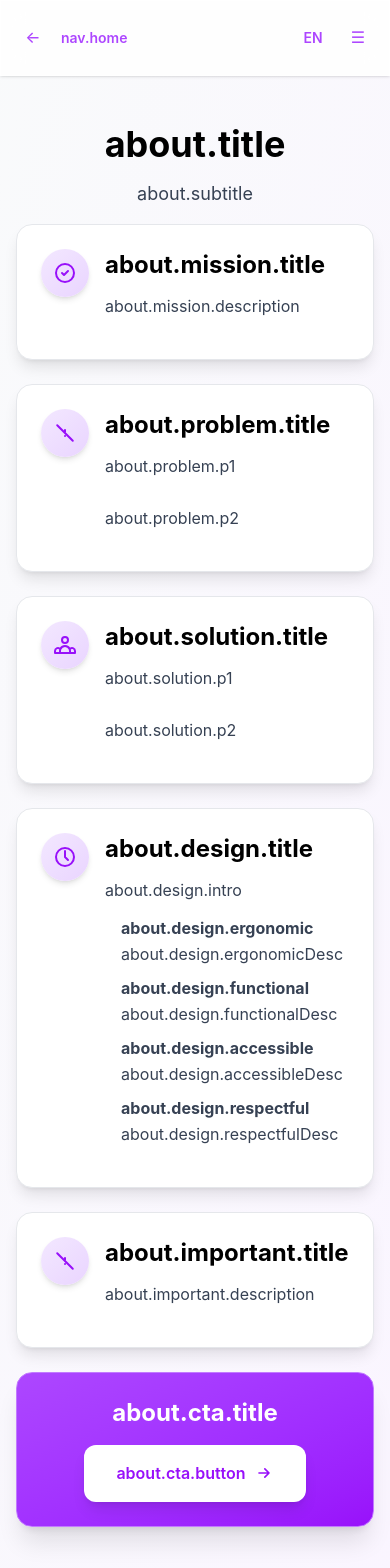
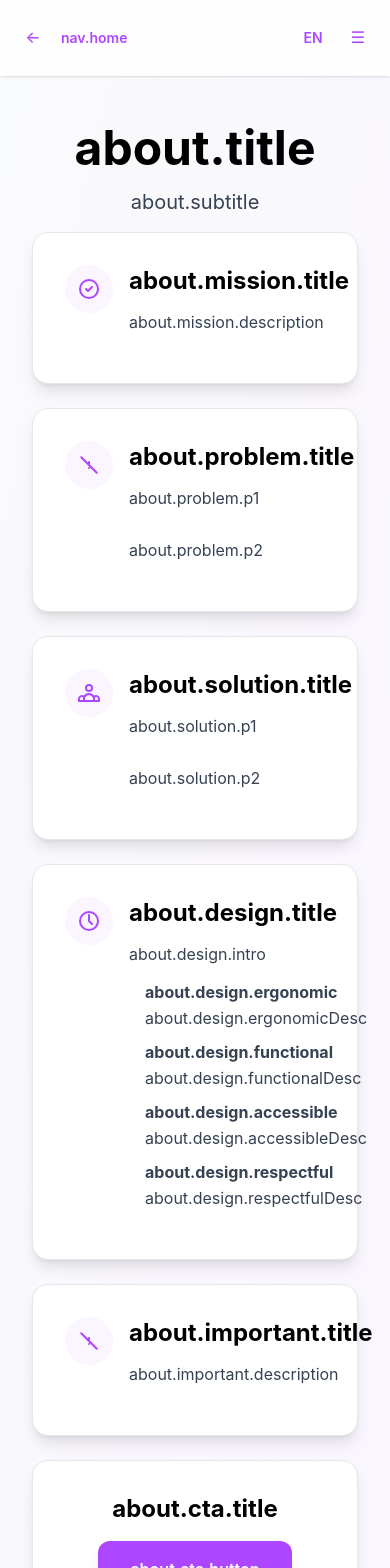
Before and after one commit to luizteco/thesis, a React (Vite) app: page /about in a window 390 px wide. Shown: the top 1568 px of the page. Built offline with nearby package versions, Linux system fonts and the light colour scheme; the HTML template or start-up script is replaced by a standard one.

Commit message:
fix: improve UI - consistent card sizing, subtle orbs, restore typography, reduce image scale, enhance glassmorphism

```diff
--- a/src/index.css
+++ b/src/index.css
@@ -51,22 +51,22 @@ button:active {
 .stagger-3 { animation-delay: 0.3s; }
 .stagger-4 { animation-delay: 0.4s; }
 
+/* Smooth float animation for orbs */
+@keyframes float {
+  0%, 100% {
+    transform: translateY(0px);
+  }
+  50% {
+    transform: translateY(30px);
+  }
+}
+
 /* Glassmorphism effect */
 .glass {
-  background: rgba(255, 255, 255, 0.8);
-  backdrop-filter: blur(12px);
-  -webkit-backdrop-filter: blur(12px);
-  border: 1px solid rgba(255, 255, 255, 0.3);
-}
-
-/* Enhanced shadow on hover */
-.hover-lift {
-  transition: all 0.3s cubic-bezier(0.4, 0, 0.2, 1);
-}
-
-.hover-lift:hover {
-  transform: translateY(-4px);
-  box-shadow: 0 20px 40px rgba(124, 58, 237, 0.15);
+  background: rgba(255, 255, 255, 0.75);
+  backdrop-filter: blur(20px);
+  -webkit-backdrop-filter: blur(20px);
+  border: 1px solid rgba(255, 255, 255, 0.4);
 }
 
 /* Button glow effect */
--- a/src/pages/about.tsx
+++ b/src/pages/about.tsx
@@ -6,32 +6,25 @@ export function About() {
 
   return (
     <div className="min-h-[calc(100vh-64px)] bg-gradient-to-br from-gray-50 to-purple-50 py-12">
-      <div className="max-w-4xl mx-auto px-4 sm:px-8 space-y-8">
-        <div className="text-center mb-4 animate-fade-in">
-          <h1 className="text-4xl sm:text-5xl font-bold text-black mb-4">{t("about.title")}</h1>
-          <p className="text-lg sm:text-xl text-gray-700">{t("about.subtitle")}</p>
+      <div className="max-w-4xl mx-auto px-8 space-y-8">
+        <div className="text-center mb-4">
+          <h1 className="text-5xl font-bold text-black mb-4">{t("about.title")}</h1>
+          <p className="text-xl text-gray-700">{t("about.subtitle")}</p>
         </div>
 
         <div className="space-y-6">
-          <div className="stagger-1 animate-fade-in" style={{ opacity: 0 }}>
           <Section title={t("about.mission.title")} icon="check">
             {t("about.mission.description")}
           </Section>
-          </div>
 
-          <div className="stagger-2 animate-fade-in" style={{ opacity: 0 }}>
           <Section title={t("about.problem.title")} icon="alert">
             <>{t("about.problem.p1")}<br /><br />{t("about.problem.p2")}</>
           </Section>
-          </div>
 
-          <div className="stagger-3 animate-fade-in" style={{ opacity: 0 }}>
           <Section title={t("about.solution.title")} icon="people">
             <>{t("about.solution.p1")}<br /><br />{t("about.solution.p2")}</>
           </Section>
-          </div>
 
-          <div className="stagger-4 animate-fade-in" style={{ opacity: 0 }}>
           <Section title={t("about.design.title")} icon="leaf">
             <div className="space-y-3">
               <p>{t("about.design.intro")}</p>
@@ -43,24 +36,18 @@ export function About() {
               </ul>
             </div>
           </Section>
-          </div>
 
-          <div className="stagger-4 animate-fade-in" style={{ opacity: 0, animationDelay: '0.5s' }}>
           <Section title={t("about.important.title")} icon="alert">
             {t("about.important.description")}
           </Section>
-          </div>
 
-          <div className="bg-gradient-to-br from-purple-500 to-purple-600 rounded-2xl p-6 sm:p-8 shadow-xl border border-purple-400 text-center animate-fade-in stagger-4" style={{ opacity: 0, animationDelay: '0.6s' }}>
-            <h3 className="text-2xl font-bold text-white mb-4">{t("about.cta.title")}</h3>
+          <div className="bg-white rounded-2xl p-8 shadow-lg border border-gray-200 text-center">
+            <h3 className="text-2xl font-bold text-black mb-4">{t("about.cta.title")}</h3>
             <Link
               to="/devices"
-              className="btn-glow inline-flex items-center gap-2 bg-white text-purple-600 px-8 py-4 rounded-xl hover:bg-gray-50 shadow-lg hover:shadow-xl transition-all font-semibold group"
+              className="inline-block bg-purple-500 text-white px-8 py-4 rounded-xl hover:bg-purple-700 shadow-lg hover:shadow-xl transition-all font-semibold"
             >
               {t("about.cta.button")}
-              <svg className="w-5 h-5 group-hover:translate-x-1 transition-transform" fill="none" viewBox="0 0 24 24" stroke="currentColor">
-                <path strokeLinecap="round" strokeLinejoin="round" strokeWidth={2} d="M13 7l5 5m0 0l-5 5m5-5H6" />
-              </svg>
             </Link>
           </div>
         </div>
@@ -91,10 +78,10 @@ function Section({ title, children, icon }: { title: string; children: React.Rea
   };
 
   return (
-    <div className="bg-white rounded-2xl p-6 sm:p-8 shadow-lg hover:shadow-xl border border-gray-200 hover:border-purple-300 transition-all duration-300 hover-lift">
+    <div className="bg-white rounded-2xl p-8 shadow-lg border border-gray-200 hover:shadow-xl transition-shadow duration-300">
       <div className="flex items-start gap-4 mb-4">
-        <div className="w-12 h-12 rounded-full bg-gradient-to-br from-purple-100 to-purple-200 flex items-center justify-center flex-shrink-0 shadow-md">
-          <svg className="w-6 h-6 text-purple-600" fill="none" viewBox="0 0 24 24" stroke="currentColor">
+        <div className="w-12 h-12 rounded-full bg-purple-50 flex items-center justify-center flex-shrink-0">
+          <svg className="w-6 h-6 text-purple-500" fill="none" viewBox="0 0 24 24" stroke="currentColor">
             {icons[icon]}
           </svg>
         </div>
--- a/src/pages/devices.tsx
+++ b/src/pages/devices.tsx
@@ -26,16 +26,16 @@ export function Devices() {
             <Link
               key={device.id}
               to={`/device/${device.id}`}
-              className="group animate-fade-in hover-lift"
+              className="group animate-fade-in"
               style={{ animationDelay: `${index * 0.1}s`, opacity: 0 }}
             >
-              <div className="bg-white rounded-2xl shadow-lg hover:shadow-2xl transition-all duration-300 overflow-hidden border border-gray-200 hover:border-purple-400 relative">
+              <div className="h-full bg-white rounded-2xl shadow-lg hover:shadow-2xl transition-shadow duration-300 overflow-hidden border border-gray-200 hover:border-purple-400 relative flex flex-col">
                 <div className="absolute inset-0 bg-gradient-to-br from-purple-500/0 to-purple-500/0 group-hover:from-purple-500/5 group-hover:to-purple-500/10 transition-all duration-300 pointer-events-none z-10"></div>
-                <div className="aspect-square overflow-hidden bg-gradient-to-br from-gray-50 to-gray-100 relative">
+                <div className="aspect-square overflow-hidden bg-gradient-to-br from-gray-50 to-gray-100 relative flex-shrink-0">
                   <img
                     src={device.previewImagePath}
                     alt={t(`devices.${device.id}.name`, { defaultValue: device.name })}
-                    className="w-full h-full object-cover group-hover:scale-110 transition-transform duration-500"
+                    className="w-full h-full object-cover group-hover:scale-105 transition-transform duration-500"
                     onError={(e) => {
                       const img = e.currentTarget as HTMLImageElement;
                       if (img.dataset.fallback !== "true") {
@@ -46,11 +46,11 @@ export function Devices() {
                   />
                   <div className="absolute inset-0 bg-gradient-to-t from-black/20 to-transparent opacity-0 group-hover:opacity-100 transition-opacity duration-300"></div>
                 </div>
-                <div className="p-6 relative z-20">
+                <div className="p-6 relative z-20 flex flex-col flex-grow">
                   <h2 className="text-xl font-bold text-black group-hover:text-purple-600 transition-colors duration-300 mb-2">
                     {t(`devices.${device.id}.name`, { defaultValue: device.name })}
                   </h2>
-                  <p className="text-sm text-gray-600 leading-relaxed line-clamp-2">
+                  <p className="text-sm text-gray-600 leading-relaxed line-clamp-2 flex-grow">
                     {t(`devices.${device.id}.description`, { defaultValue: device.description })}
                   </p>
                   <div className="mt-4 flex items-center text-purple-600 font-semibold text-sm opacity-0 group-hover:opacity-100 transition-opacity duration-300">
--- a/src/pages/welcome.tsx
+++ b/src/pages/welcome.tsx
@@ -16,9 +16,10 @@ export function Welcome() {
       />
       <div className="absolute inset-0 bg-gradient-to-b from-black/40 via-black/35 to-black/50" />
 
-      {/* Animated gradient orbs */}
-      <div className="absolute top-1/4 left-1/4 w-96 h-96 bg-purple-500/20 rounded-full blur-3xl animate-pulse"></div>
-      <div className="absolute bottom-1/4 right-1/4 w-96 h-96 bg-blue-500/20 rounded-full blur-3xl animate-pulse" style={{ animationDelay: '1s' }}></div>
+      {/* Subtle animated gradient orbs - spaced far apart */}
+      <div className="absolute -top-40 -left-40 w-80 h-80 bg-purple-400/10 rounded-full blur-3xl opacity-30" style={{ animation: 'float 8s ease-in-out infinite' }}></div>
+      <div className="absolute top-1/3 -right-32 w-64 h-64 bg-blue-400/10 rounded-full blur-2xl opacity-20" style={{ animation: 'float 10s ease-in-out infinite 1s' }}></div>
+      <div className="absolute -bottom-32 left-1/3 w-72 h-72 bg-purple-300/5 rounded-full blur-3xl opacity-15" style={{ animation: 'float 12s ease-in-out infinite 2s' }}></div>
 
       <div className="relative max-w-7xl mx-auto px-4 sm:px-8 py-14 min-h-[90vh] flex flex-col justify-between items-center">
         <div className="text-center space-y-6 text-white drop-shadow-2xl pt-8 animate-fade-in">
@@ -32,7 +33,7 @@ export function Welcome() {
         <div className="pb-16 stagger-2 animate-fade-in" style={{ opacity: 0 }}>
           <Link
             to="/devices"
-            className="btn-glow group inline-flex items-center gap-2 px-8 py-4 bg-gradient-to-r from-purple-600 to-purple-500 text-white font-semibold rounded-xl hover:from-purple-700 hover:to-purple-600 shadow-xl hover:shadow-2xl transition-all duration-300 transform hover:scale-105"
+            className="btn-glow group inline-flex items-center gap-2 px-8 py-4 bg-purple-500 text-white font-semibold rounded-xl hover:bg-purple-700 shadow-lg hover:shadow-xl transition-all duration-300"
           >
             {t("welcome.exploreProducts")}
             <svg className="w-5 h-5 group-hover:translate-x-1 transition-transform" fill="none" viewBox="0 0 24 24" stroke="currentColor">
```
Lines whose indentation alone changed are shown as unchanged.
